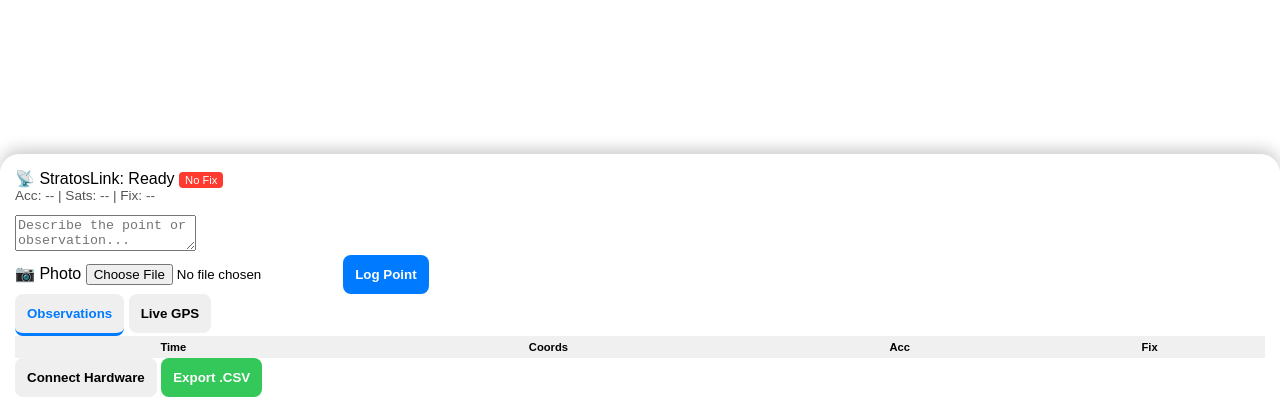
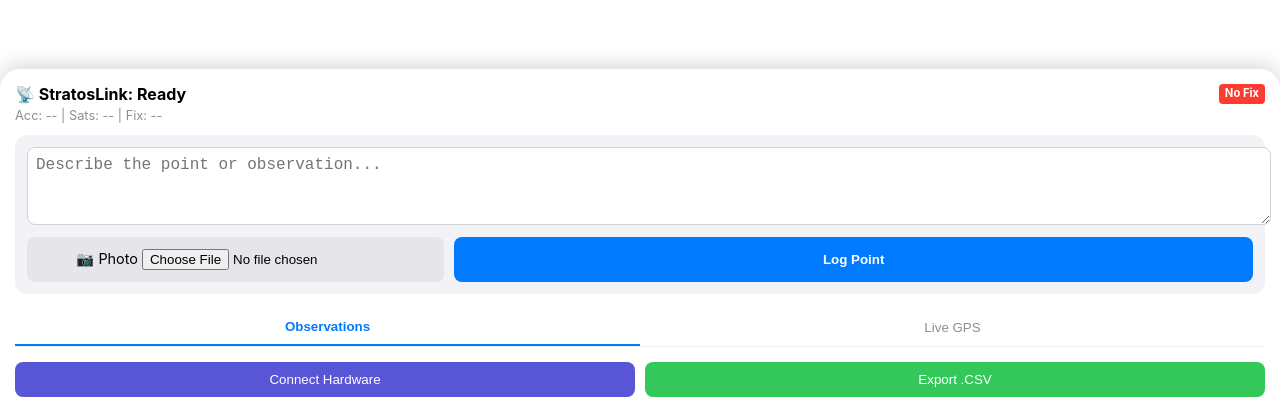
Before and after one commit to ghnewdublin2026/StratosLink, a plain HTML site: page index.html in a window 1280 px wide. Shown: the part 388-800 px from the top of the page. Drawn offline with nearby package versions, Linux system fonts and the light colour scheme.

Commit message:
Update style.css

```diff
--- a/style.css
+++ b/style.css
@@ -1,25 +1,37 @@
-body, html, #map { height: 100%; width: 100%; margin: 0; padding: 0; font-family: sans-serif; }
+:root { --blue: #007AFF; --green: #34C759; --red: #FF3B30; --gray: #8E8E93; }
+body, html, #map { height: 100%; width: 100%; margin: 0; padding: 0; font-family: -apple-system, system-ui; }
+
 .ui-panel {
     position: absolute; bottom: 0; width: 100%; z-index: 1000;
-    background: rgba(255, 255, 255, 0.95); border-radius: 20px 20px 0 0;
-    box-shadow: 0 -5px 15px rgba(0,0,0,0.2); padding: 15px; box-sizing: border-box;
+    background: white; border-radius: 20px 20px 0 0; padding: 15px; box-sizing: border-box;
+    box-shadow: 0 -5px 20px rgba(0,0,0,0.15); max-height: 80vh; overflow-y: auto;
 }
-.status-bar { display: flex; justify-content: space-between; align-items: center; margin-bottom: 5px; font-weight: bold; }
-#stats { font-size: 0.85rem; color: #555; margin-bottom: 12px; }
-.button-group { display: flex; gap: 10px; margin-bottom: 15px; }
-button { flex: 1; border: none; padding: 12px; border-radius: 8px; font-weight: bold; cursor: pointer; }
-.btn-primary { background: #007AFF; color: white; }
-.btn-secondary { background: #34C759; color: white; }
 
-/* Table Styling */
-.table-wrapper { max-height: 180px; overflow-y: auto; border: 1px solid #ddd; border-radius: 5px; }
-table { width: 100%; border-collapse: collapse; font-size: 0.7rem; }
-th { background: #f0f0f0; padding: 5px; position: sticky; top: 0; }
-td { padding: 5px; border-bottom: 1px solid #eee; text-align: center; font-family: monospace; }
+.status-header { display: flex; justify-content: space-between; font-weight: bold; margin-bottom: 4px; }
+#stats { font-size: 0.8rem; color: var(--gray); margin-bottom: 12px; }
 
-/* Status Badges */
-.badge { padding: 2px 6px; border-radius: 4px; font-size: 0.7rem; color: white; }
-.p-low { background: #ff3b30; }
-.p-high { background: #ffcc00; color: black; }
-.p-fixed { background: #4cd964; }
-.tab-btn.active { border-bottom: 3px solid #007AFF; color: #007AFF; }
+.survey-box { background: #f2f2f7; padding: 12px; border-radius: 12px; margin-bottom: 15px; }
+textarea { width: 100%; height: 60px; border: 1px solid #d1d1d6; border-radius: 8px; padding: 8px; font-size: 16px; margin-bottom: 8px; }
+.action-bar { display: flex; gap: 10px; }
+.camera-btn { background: #e5e5ea; padding: 12px; border-radius: 8px; font-size: 0.9rem; flex: 1; text-align: center; }
+.btn-primary { background: var(--blue); color: white; flex: 2; border: none; border-radius: 8px; font-weight: bold; }
+
+#imagePreview img { width: 100%; height: 120px; object-fit: cover; border-radius: 8px; margin-top: 10px; }
+
+.tabs { display: flex; border-bottom: 1px solid #eee; margin-bottom: 10px; }
+.tab-btn { flex: 1; padding: 10px; border: none; background: none; color: var(--gray); }
+.tab-btn.active { color: var(--blue); border-bottom: 2px solid var(--blue); font-weight: bold; }
+
+.note-card { border-bottom: 1px solid #eee; padding: 10px 0; }
+.note-img { width: 100%; border-radius: 8px; margin-top: 8px; }
+.note-meta { font-size: 0.7rem; color: var(--gray); margin-top: 4px; }
+
+.footer-actions { display: flex; gap: 10px; margin-top: 15px; }
+.btn-ble { background: #5856D6; color: white; border: none; padding: 10px; border-radius: 8px; flex: 1; }
+.btn-secondary { background: var(--green); color: white; border: none; padding: 10px; border-radius: 8px; flex: 1; }
+
+.hidden { display: none; }
+.badge { padding: 2px 6px; border-radius: 4px; color: white; font-size: 0.7rem; }
+.p-low { background: var(--red); }
+.p-high { background: #FFCC00; color: black; }
+.p-fixed { background: var(--green); }
```
